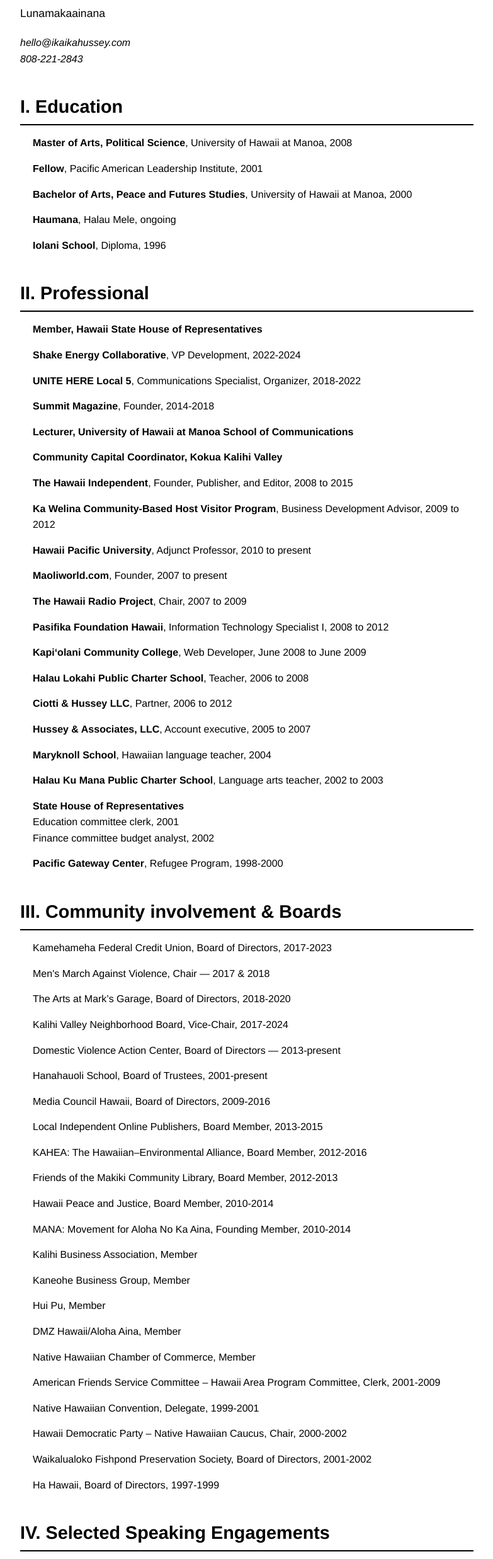
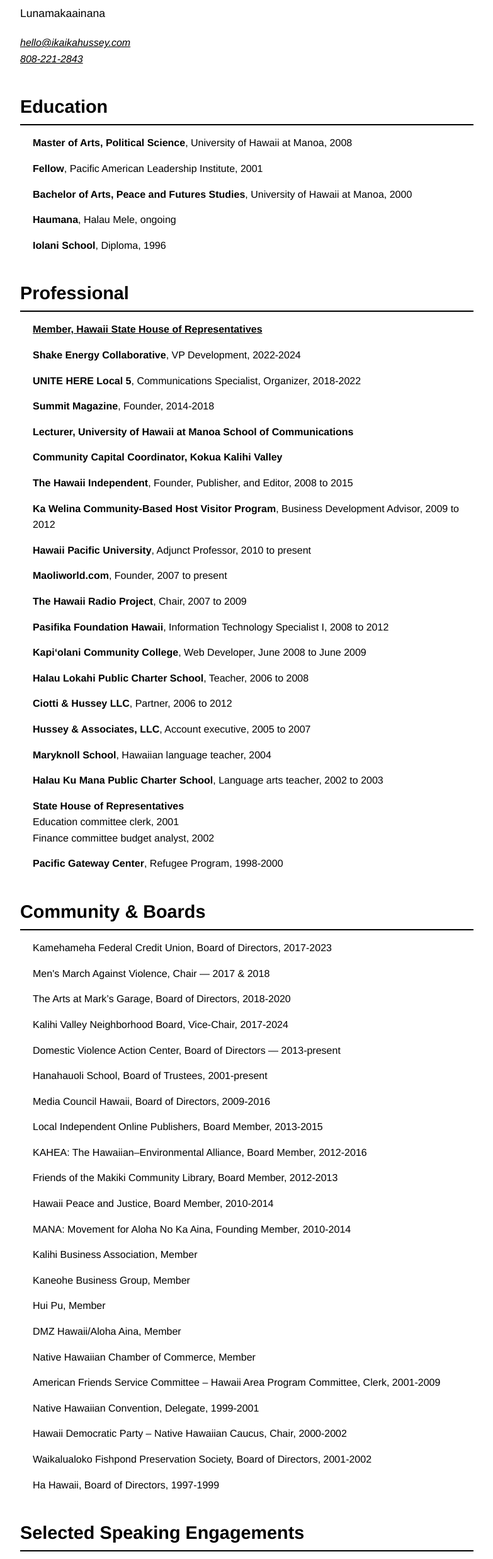
Before and after one commit to ikaikahussey/cv, a plain HTML site: page index.html in a window 1280 px wide. Shown: the part 127-2602 px from the top of the page at 63% size, without its empty margins (248-1031 px from the left). Drawn offline with Linux system fonts and the light colour scheme.

Commit message:
Update section headings in index.html

```diff
--- a/index.html
+++ b/index.html
@@ -22,7 +22,7 @@
 
         a {
             color: black;
-            text-decoration: none;
+            text-decoration: underline;
         }
 
         a:hover {
@@ -97,7 +97,7 @@
 </section>
 
         <div class="section">
-            <h2>I. Education</h2>
+            <h2>Education</h2>
             <ul>
                 <li><strong>Master of Arts, Political Science</strong>, University of Hawaii at Manoa, 2008</li>
                 <li><strong>Fellow</strong>, Pacific American Leadership Institute, 2001</li>
@@ -108,7 +108,7 @@
         </div>
 
         <div class="section">
-            <h2>II. Professional</h2>
+            <h2>Professional</h2>
             <ul>
                 <li><strong><a href="https://www.capitol.hawaii.gov/legislature/memberpage.aspx?member=302&year=2026">Member, Hawaii State House of Representatives</a></strong>
                 <li><strong>Shake Energy Collaborative</strong>, VP Development, 2022-2024</li>
@@ -140,7 +140,7 @@
         </div>
 
         <div class="section">
-            <h2>III. Community involvement & Boards</h2>
+            <h2>Community & Boards</h2>
             <ul>
                 <li>Kamehameha Federal Credit Union, Board of Directors, 2017-2023</li>
                 <li>Men's March Against Violence, Chair — 2017 & 2018</li>
@@ -168,7 +168,7 @@
         </div>
 
         <div class="section">
-            <h2>IV. Selected Speaking Engagements</h2>
+            <h2>Selected Speaking Engagements</h2>
             <ul>
                 <li>United States Social Forum, “Indigenous Voices: From the Heart of Mother Earth” Plenary Forum, July 1, 2008, Atlanta, Georgia</li>
                 <li>International Conference for the Abolition of Foreign Military Bases, February 2008, Quito, Ecuador</li>
@@ -179,8 +179,8 @@
         </div>
 
         <div class="section">
-            <h2>V. Selected Media</h2>
-            <h3>U.S. national media</h3>
+            <h2>Selected Media</h2>
+            <h3>U.S.  media</h3>
             <ul>
                 <li>WBAI 99.5 FM, New York City, May 20, 2008, “Asia-Pacific Forum”</li>
                 <li>The Nation, April 8, 2008, “Hawaii Needs You” by Ikaika Hussey et al</li>
```
